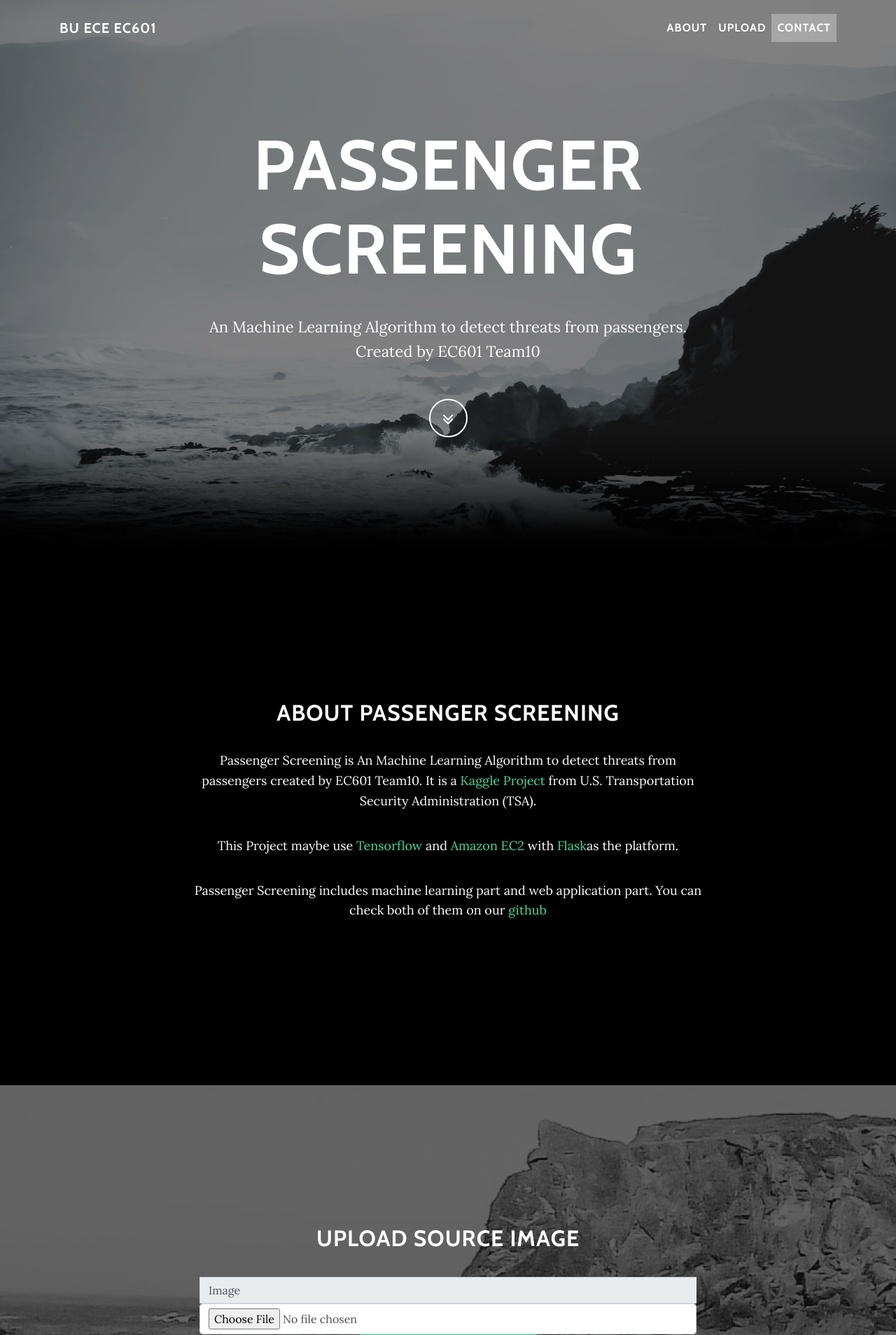
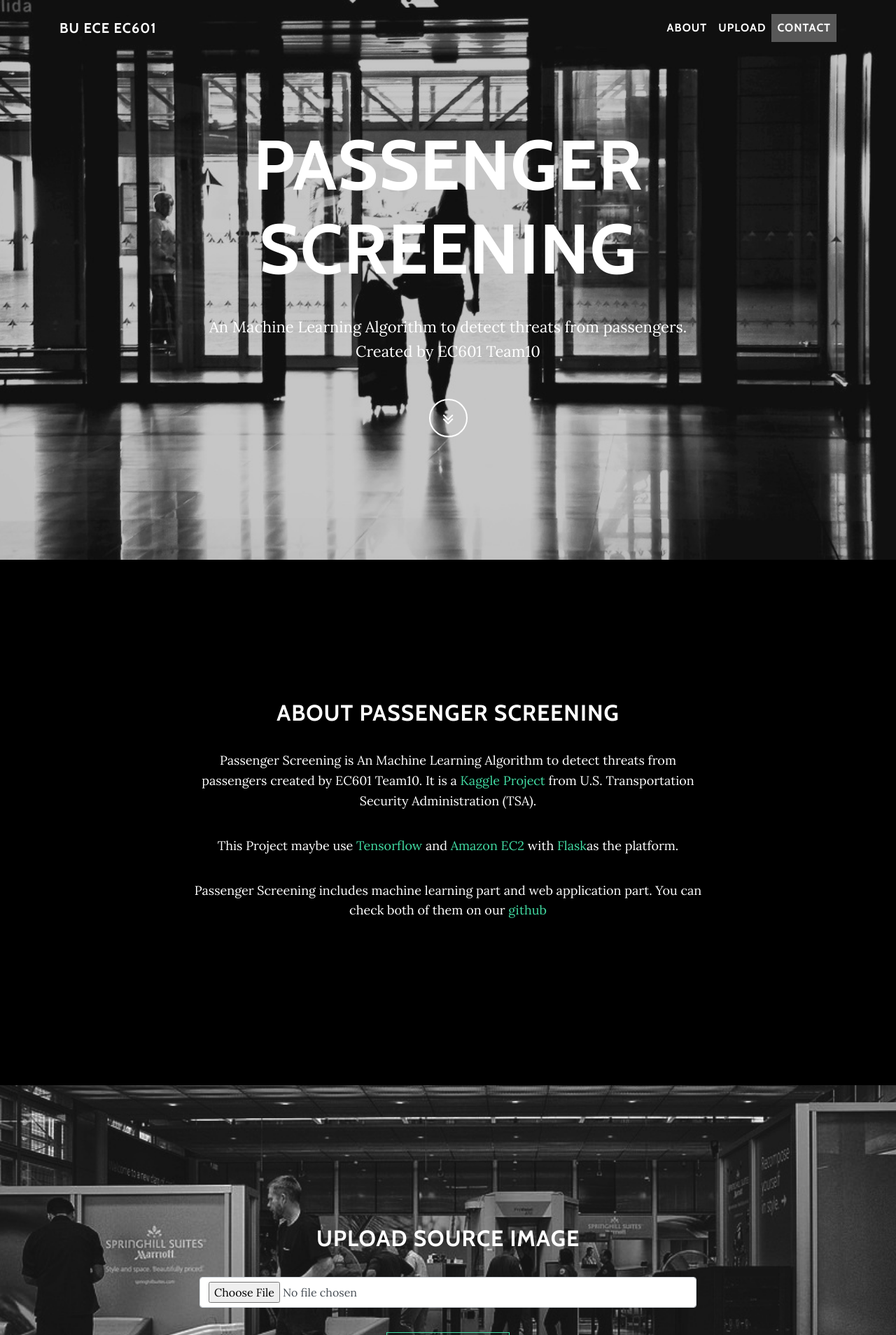
Before and after one commit to leonjia0112/ec601_passenger_screening, a Flask app: page / in a window 1280 px wide. Shown: the top 1908 px of the page at 70% size. Run offline with Flask 2, Linux system fonts and the light colour scheme; some libraries are stand-ins or nearby versions.

Commit message:
index background update

```diff
--- a/web/templates/index.html
+++ b/web/templates/index.html
@@ -90,9 +90,11 @@
       <div class="container">
         <div class="col-lg-8 mx-auto">
           <h2>Upload Source Image</h2>
-          <span class="input-group-addon">Image</span>
-          <input type="file" class="form-control" placeholder="Image Name" id ="imageName" accept="image/*">
-          <button class="btn btn-default btn-lg" id="submit">Visit Download Page</button>
+          <div class="input-group">
+            <input type="file" class="form-control input-lg" id ="imageName" accept="image/*">
+          </div>
+          <p></p>
+          <button class="btn btn-default btn-lg" id="submit">Upload Image</button>
         </div>
       </div>
     </section>
```
Also changed, not shown: web/static/img/downloads-bg.jpg, web/static/img/intro-bg.jpg, 2 other files.
